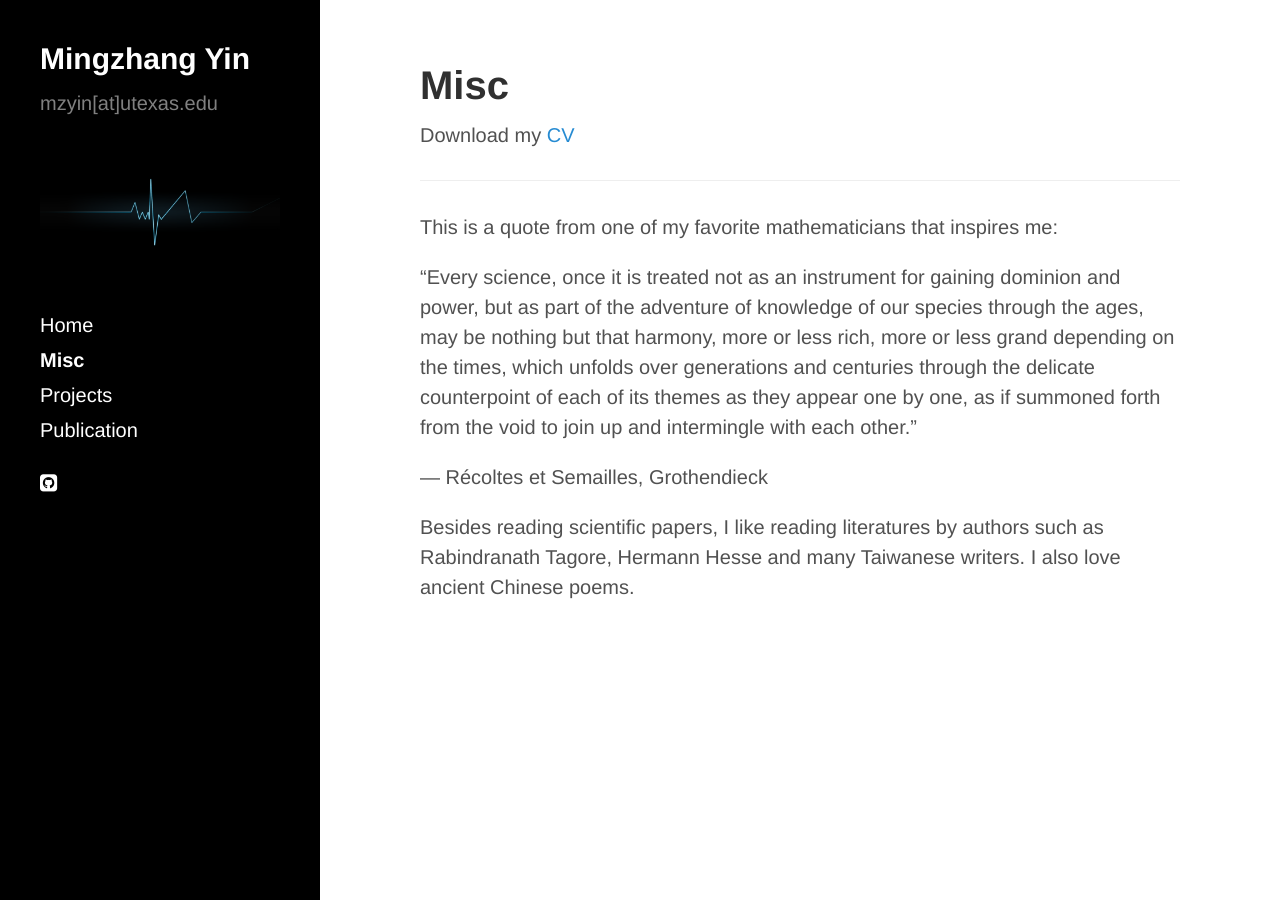
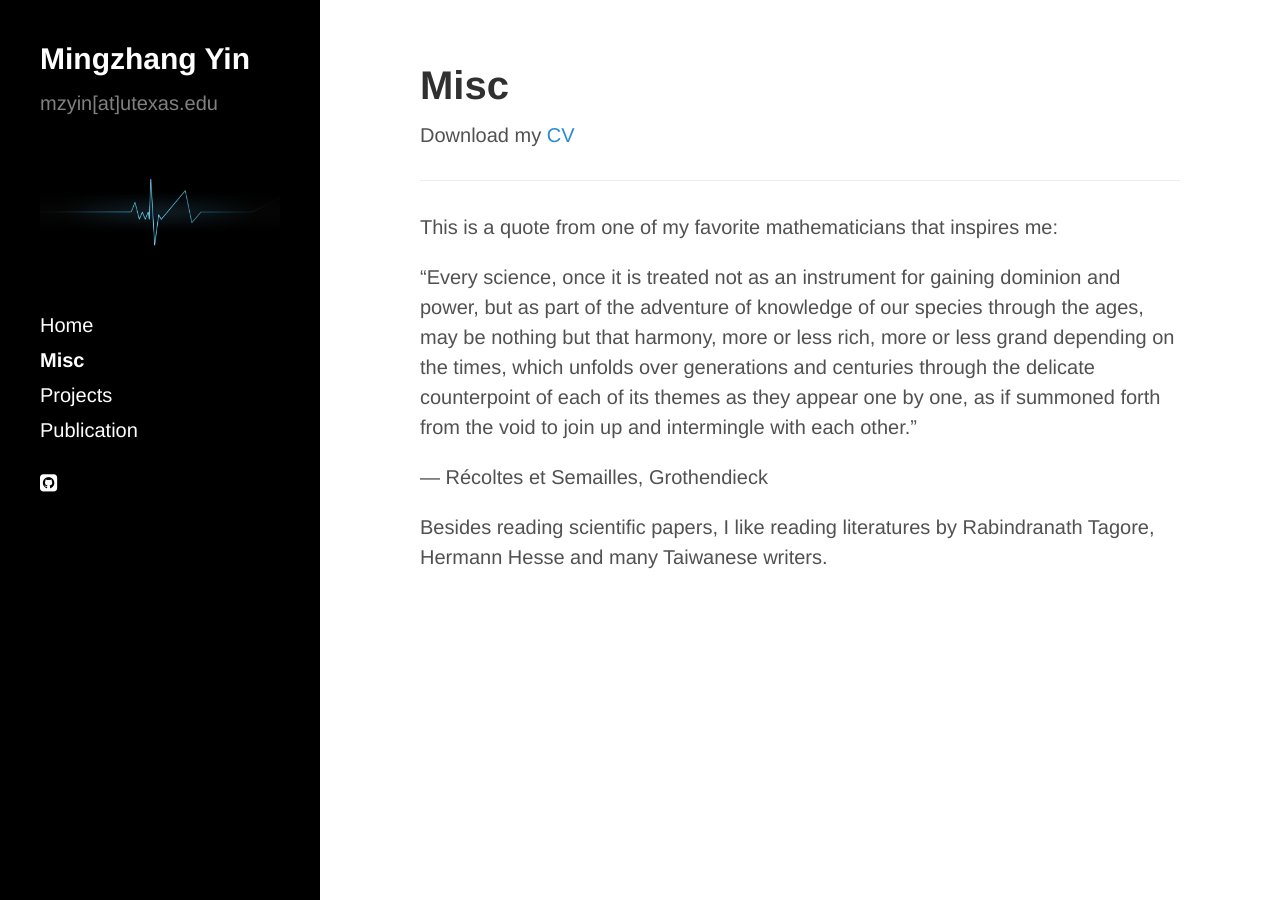
Before and after one commit to mingzhang-yin/mingzhang-yin.github.io, a Jekyll site: the page built from about.md, in a window 1280 px wide. Built offline with Jekyll 4.4.1, drawn with Linux system fonts in a browser that asks for light colours; nearby versions of some CDN libraries.

Commit message:
Update about.md

```diff
--- a/about.md
+++ b/about.md
@@ -15,4 +15,4 @@ This is a quote from one of my favorite mathematicians that inspires me:
 
 — Récoltes et Semailles, Grothendieck
 
-Besides reading scientific papers, I like reading literatures by authors such as Rabindranath Tagore, Hermann Hesse and many Taiwanese writers. I also love ancient Chinese poems.
+Besides reading scientific papers, I like reading literatures by Rabindranath Tagore, Hermann Hesse and many Taiwanese writers.
```
